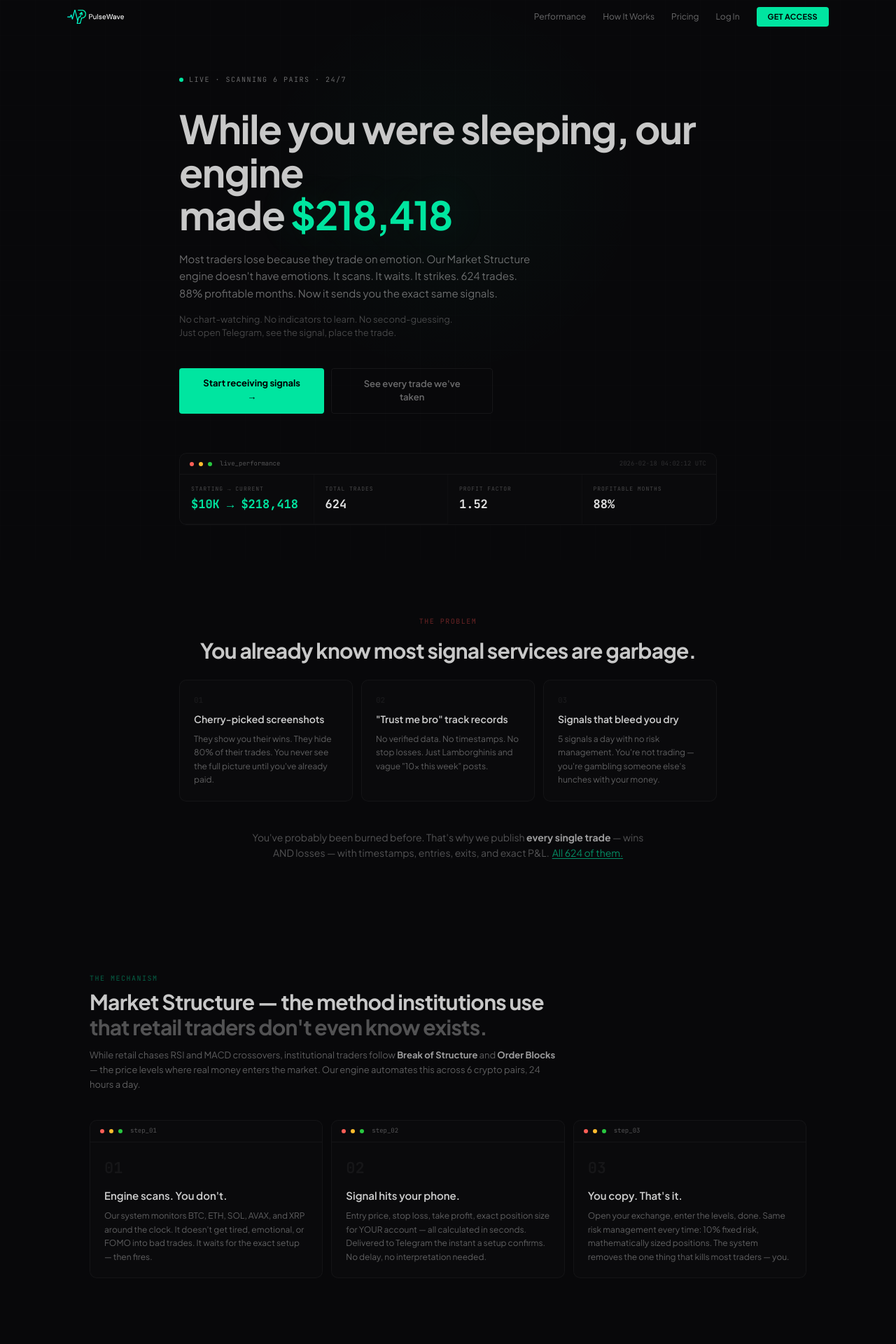
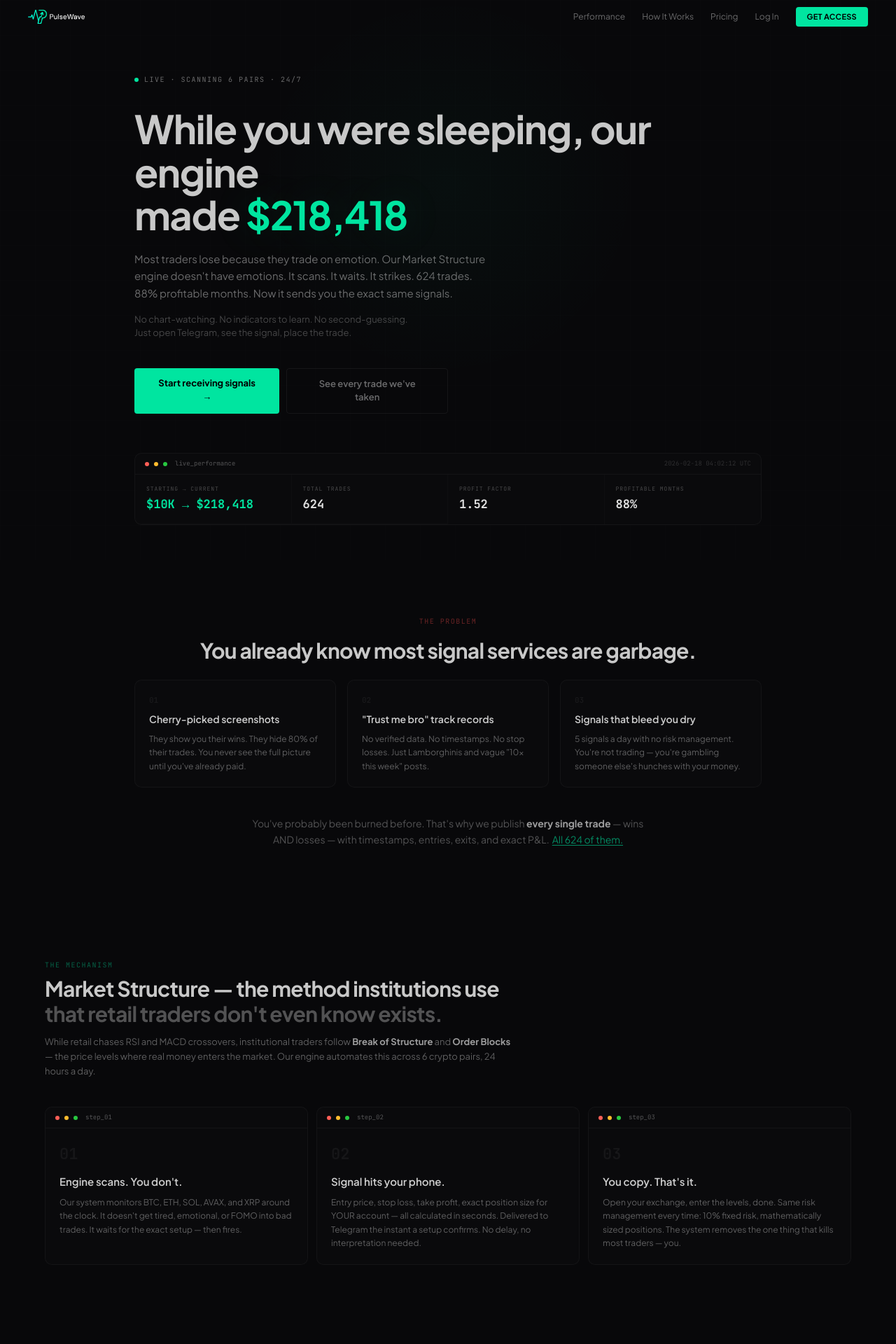
Before and after one commit to pulsewave-labs/platform, a Next.js app in the folder web/: page / in a window 1280 px wide. Shown: the top 1920 px of the page at 70% size. Built offline with nearby package versions, Linux system fonts and the light colour scheme.

Commit message:
Widen layout: 3xl→4xl, 5xl→6xl, nav→7xl, bump padding px-6/md:px-10

```diff
--- a/web/app/client-page.tsx
+++ b/web/app/client-page.tsx
@@ -66,7 +66,7 @@ export default function LandingClientPage() {
 
       {/* NAV */}
       <nav className={'fixed top-0 left-0 right-0 z-50 transition-all duration-300 '+(scrolled?'bg-[#08080a]/90 backdrop-blur-xl border-b border-white/[0.04]':'')}>
-        <div className="max-w-6xl mx-auto px-5 md:px-8 h-12 flex items-center justify-between">
+        <div className="max-w-7xl mx-auto px-6 md:px-10 h-12 flex items-center justify-between">
           <div className="flex items-center gap-3">
             <img src="/logo.webp" alt="PulseWave" className="h-5" />
           </div>
@@ -92,10 +92,10 @@ export default function LandingClientPage() {
 
 
       {/* ════════ 1. HOOK — Pattern interrupt + mechanism ════════ */}
-      <section className="min-h-[100svh] flex flex-col items-center justify-center px-5 md:px-8 pt-14 relative grid-bg">
+      <section className="min-h-[100svh] flex flex-col items-center justify-center px-6 md:px-10 pt-14 relative grid-bg">
         <div className="absolute top-1/3 left-1/2 -translate-x-1/2 -translate-y-1/2 w-[600px] h-[600px] rounded-full pointer-events-none" style={{background:'radial-gradient(circle,rgba(0,229,160,.03) 0%,transparent 65%)'}}/>
 
-        <div className="w-full max-w-3xl mx-auto relative z-10">
+        <div className="w-full max-w-4xl mx-auto relative z-10">
           <div className="fu flex items-center gap-2 mb-8">
             <span className="relative flex h-1.5 w-1.5"><span className="animate-ping absolute inline-flex h-full w-full rounded-full bg-[#00e5a0] opacity-75"></span><span className="relative inline-flex h-1.5 w-1.5 rounded-full bg-[#00e5a0]"></span></span>
             <span className="text-[10px] text-white/40 mono tracking-[.15em]">LIVE · SCANNING 6 PAIRS · 24/7</span>
@@ -148,13 +148,13 @@ export default function LandingClientPage() {
 
 
       {/* ════════ 2. PROBLEM AGITATION ════════ */}
-      <section className="py-20 px-5 md:px-8">
-        <div className="max-w-3xl mx-auto text-center">
+      <section className="py-20 px-6 md:px-10">
+        <div className="max-w-4xl mx-auto text-center">
           <p className="text-[10px] text-[#ff4d4d]/40 mono tracking-[.15em] mb-4">THE PROBLEM</p>
           <h2 className="text-2xl md:text-3xl font-bold tracking-tight mb-6">
             You already know most signal services are garbage.
           </h2>
-          <div className="grid md:grid-cols-3 gap-3 text-left mb-10">
+          <div className="grid md:grid-cols-3 gap-4 text-left mb-10">
             {[
               {icon:'01',title:'Cherry-picked screenshots',desc:'They show you their wins. They hide 80% of their trades. You never see the full picture until you\'ve already paid.'},
               {icon:'02',title:'"Trust me bro" track records',desc:'No verified data. No timestamps. No stop losses. Just Lamborghinis and vague "10x this week" posts.'},
@@ -176,8 +176,8 @@ export default function LandingClientPage() {
 
 
       {/* ════════ 3. MECHANISM — What makes us different ════════ */}
-      <section id="how" className="py-20 px-5 md:px-8">
-        <div className="max-w-5xl mx-auto">
+      <section id="how" className="py-20 px-6 md:px-10">
+        <div className="max-w-6xl mx-auto">
           <p className="text-[10px] text-[#00e5a0]/40 mono tracking-[.15em] mb-2">THE MECHANISM</p>
           <h2 className="text-2xl md:text-3xl font-bold tracking-tight mb-3">
             Market Structure — the method institutions use<br/><span className="text-white/30">that retail traders don't even know exists.</span>
@@ -210,8 +210,8 @@ export default function LandingClientPage() {
 
 
       {/* ════════ 4. PROOF — Overwhelming evidence ════════ */}
-      <section id="proof" className="py-20 px-5 md:px-8">
-        <div className="max-w-5xl mx-auto">
+      <section id="proof" className="py-20 px-6 md:px-10">
+        <div className="max-w-6xl mx-auto">
           <div className="flex items-end justify-between mb-6">
             <div>
               <p className="text-[10px] text-[#00e5a0]/40 mono tracking-[.15em] mb-2">THE PROOF</p>
@@ -315,8 +315,8 @@ export default function LandingClientPage() {
 
 
       {/* ════════ 5. WHAT YOU GET — Signal preview ════════ */}
-      <section className="py-20 px-5 md:px-8">
-        <div className="max-w-5xl mx-auto grid md:grid-cols-[1fr_1.1fr] gap-10 items-center">
+      <section className="py-20 px-6 md:px-10">
+        <div className="max-w-6xl mx-auto grid md:grid-cols-[1fr_1.1fr] gap-10 items-center">
           <div>
             <p className="text-[10px] text-[#00e5a0]/40 mono tracking-[.15em] mb-2">WHAT YOU RECEIVE</p>
             <h2 className="text-2xl md:text-3xl font-bold tracking-tight mb-4">
@@ -379,8 +379,8 @@ export default function LandingClientPage() {
 
 
       {/* ════════ 6. PAIRS + AUTHORITY ════════ */}
-      <section className="py-20 px-5 md:px-8">
-        <div className="max-w-5xl mx-auto">
+      <section className="py-20 px-6 md:px-10">
+        <div className="max-w-6xl mx-auto">
           <div className="grid md:grid-cols-[1fr_1fr] gap-8">
             {/* Pairs */}
             <div>
@@ -435,8 +435,8 @@ export default function LandingClientPage() {
 
 
       {/* ════════ 7. PRICING — Offer + Urgency ════════ */}
-      <section id="pricing" className="py-20 px-5 md:px-8">
-        <div className="max-w-3xl mx-auto">
+      <section id="pricing" className="py-20 px-6 md:px-10">
+        <div className="max-w-4xl mx-auto">
           <div className="text-center mb-10">
             <p className="text-[10px] text-[#00e5a0]/40 mono tracking-[.15em] mb-2">PRICING</p>
             <h2 className="text-2xl md:text-3xl font-bold tracking-tight mb-3">
@@ -447,7 +447,7 @@ export default function LandingClientPage() {
             </p>
           </div>
 
-          <div className="grid md:grid-cols-2 gap-3 max-w-xl mx-auto">
+          <div className="grid md:grid-cols-2 gap-3 max-w-2xl mx-auto">
             <div className="t">
               <div className="th">
                 <div className="td bg-[#ff5f57]"></div><div className="td bg-[#febc2e]"></div><div className="td bg-[#28c840]"></div>
@@ -500,8 +500,8 @@ export default function LandingClientPage() {
 
 
       {/* ════════ 8. OBJECTION HANDLING ════════ */}
-      <section className="py-20 px-5 md:px-8">
-        <div className="max-w-3xl mx-auto">
+      <section className="py-20 px-6 md:px-10">
+        <div className="max-w-4xl mx-auto">
           <p className="text-[10px] text-white/25 mono tracking-[.15em] mb-2 text-center">COMMON QUESTIONS</p>
           <h2 className="text-2xl font-bold tracking-tight mb-8 text-center">Before you decide.</h2>
 
@@ -524,9 +524,9 @@ export default function LandingClientPage() {
 
 
       {/* ════════ 9. FINAL CTA — Emotional close ════════ */}
-      <section className="py-24 px-5 md:px-8 relative">
+      <section className="py-24 px-6 md:px-10 relative">
         <div className="absolute top-1/2 left-1/2 -translate-x-1/2 -translate-y-1/2 w-[400px] h-[400px] rounded-full pointer-events-none" style={{background:'radial-gradient(circle,rgba(0,229,160,.025) 0%,transparent 65%)'}}/>
-        <div className="max-w-xl mx-auto text-center relative z-10">
+        <div className="max-w-2xl mx-auto text-center relative z-10">
           <div className="t inline-block px-6 py-2.5 mb-6">
             <span className="text-[32px] md:text-[40px] font-bold mono text-[#00e5a0] glow">+$208,418</span>
           </div>
@@ -552,15 +552,15 @@ export default function LandingClientPage() {
 
 
       {/* DISCLAIMER */}
-      <section className="py-8 px-5 md:px-8 border-t border-white/[0.02]">
-        <div className="max-w-xl mx-auto text-center">
+      <section className="py-8 px-6 md:px-10 border-t border-white/[0.02]">
+        <div className="max-w-2xl mx-auto text-center">
           <p className="text-[9px] text-white/15 leading-relaxed">Past performance does not guarantee future results. Trading crypto with leverage involves substantial risk of loss. All results from verified historical data. PulseWave Labs provides signals for informational purposes only. Not a registered investment advisor. <Link href="/disclaimer" className="underline hover:text-white/30 transition-colors">Full risk disclosure</Link>.</p>
         </div>
       </section>
 
       {/* FOOTER */}
-      <footer className="py-6 px-5 md:px-8 border-t border-white/[0.02]">
-        <div className="max-w-5xl mx-auto flex flex-col md:flex-row justify-between items-center gap-3">
+      <footer className="py-6 px-6 md:px-10 border-t border-white/[0.02]">
+        <div className="max-w-6xl mx-auto flex flex-col md:flex-row justify-between items-center gap-3">
           <div className="flex items-center gap-2.5"><img src="/logo.webp" alt="PulseWave" className="h-3 opacity-20"/><span className="text-[9px] text-white/15">© 2026 PulseWave Labs</span></div>
           <div className="flex gap-5 text-[9px] text-white/15">
             <Link href="/performance" className="hover:text-white/30 transition-colors">Trades</Link>
```
